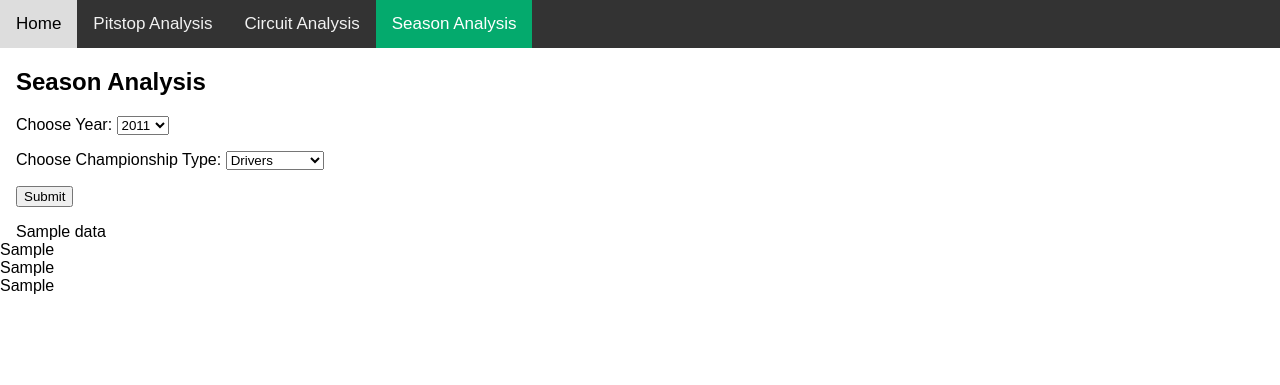
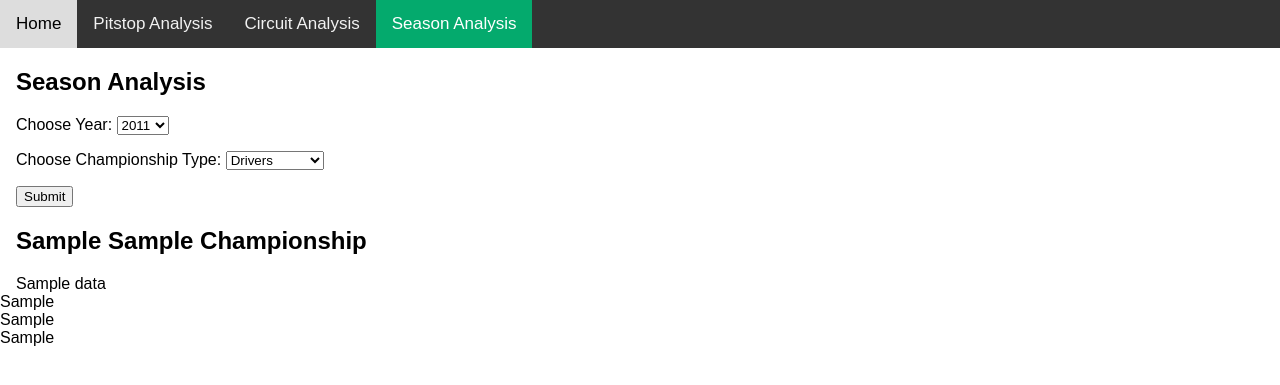
Before and after one commit to bhosale-prathamesh/Formula-1-Analysis, a Django app: template f1_analysis/app/templates/season_analysis.html in a window 1280 px wide. Shown: the top 385 px of the page. Run offline with Django 3.2, Linux system fonts and the light colour scheme; the template is opened without the code that fills it: most values are stand-ins (such as "Sample title", 1, 10 or a date in 2020).

Commit message:
Added Championship Header

```diff
--- a/f1_analysis/app/templates/season_analysis.html
+++ b/f1_analysis/app/templates/season_analysis.html
@@ -50,6 +50,9 @@
     </p>
   </form>
 </div>
+<div style="padding-left:16px">
+  <h2>{{y}} {{t}} Championship</h2>
+</div>
 <div style="padding-left:16px;overflow-x:auto;">
 {{ data|safe }}
 </div>
```
